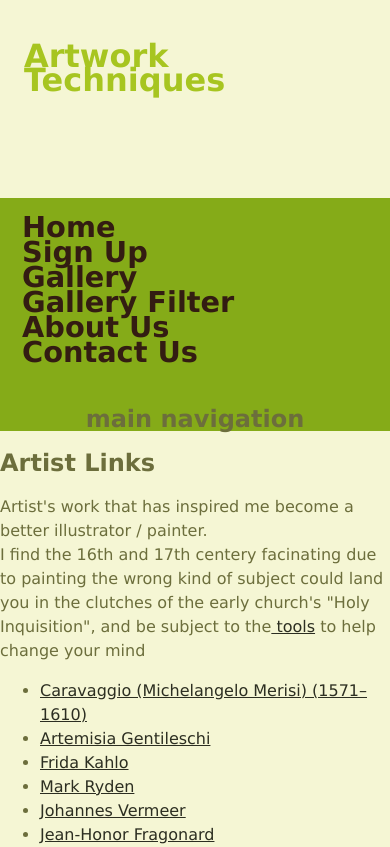
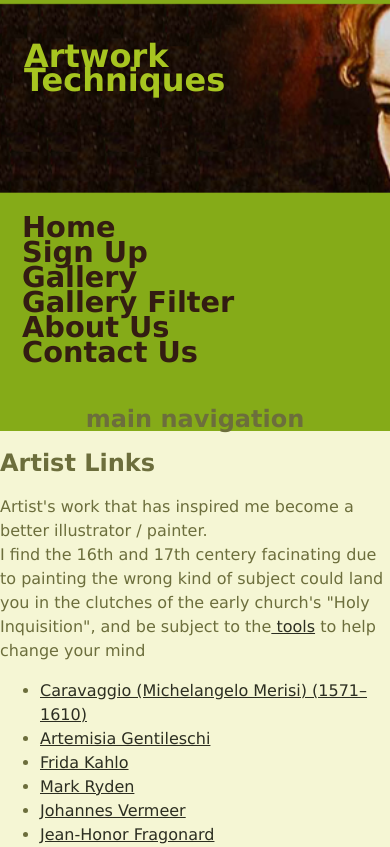
Before and after one commit to SrideviNeeladharan/responsive, a plain HTML site: page index.html in a window 390 px wide. Shown: the top 847 px of the page. Drawn offline with nearby package versions, Linux system fonts and the light colour scheme; a script that the page names is missing.

Commit message:
second commit - changes in image

```diff
--- a/css/mobile.css
+++ b/css/mobile.css
@@ -54,7 +54,7 @@ header
   margin: 0;
   padding: 1.5em;
   height: 150px;
-  background: #85AB18 url(../images/interfaceImages/banner-background.png) no-repeat -200px: center;
+  background: #85AB18 url(../images/interfaceImages/banner-background.png) no-repeat -200px; center;
   background-size: cover;
   -webkit-background-size:cover;
   -moz-background-size: cover;
```
